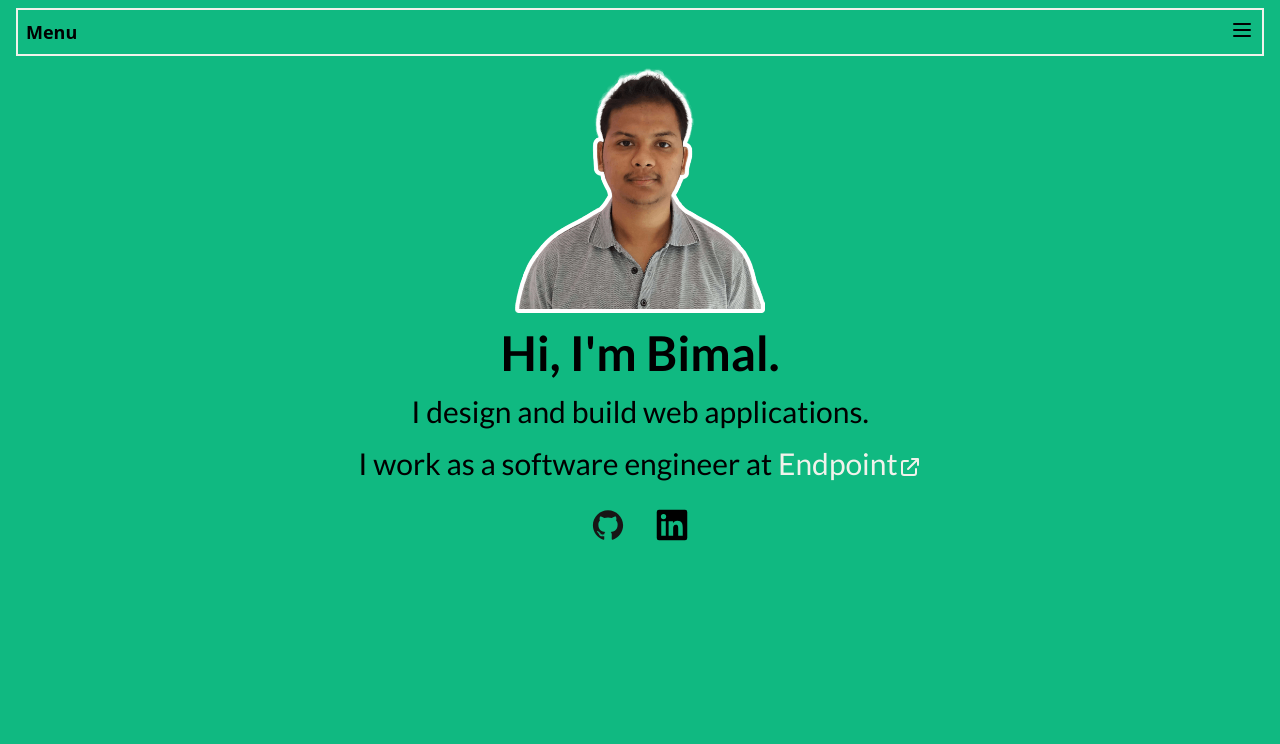
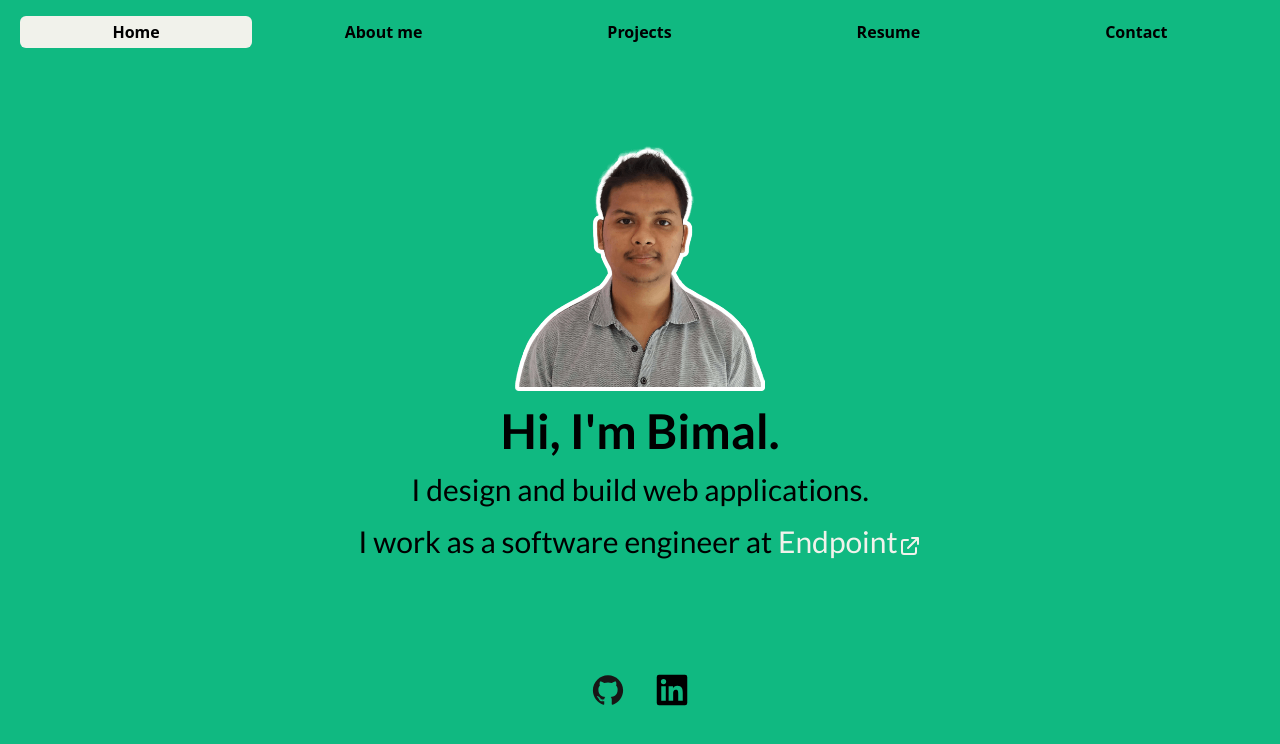
Before and after one commit to bimalghartimagar/portfolio, a Nuxt app: page / in a window 1280 px wide. Shown: the top 744 px of the page. Built offline with nearby package versions, Linux system fonts and the light colour scheme.

Commit message:
feat: Navbar desktop menu

```diff
--- a/components/TheNavBar.vue
+++ b/components/TheNavBar.vue
@@ -4,7 +4,7 @@
     :class="showMenu ? 'border-2 border-alabaster' : ''"
   >
     <div
-      class="flex flex-row justify-between border-alabaster border-2 p-2"
+      class="lg:hidden flex flex-row justify-between border-alabaster border-2 p-2"
       :class="showMenu ? 'border-t-0 border-b-0 border-l-0 border-r-0' : ''"
     >
       <div class="text-lg font-semibold">Menu</div>
@@ -42,7 +42,7 @@
       </div>
     </div>
     <!-- <transition name="slide"> -->
-      <TheNavLinkList class="grid gap-y-1 mx-1" v-show="showMenu" />
+    <TheNavLinkList class="grid gap-y-1 mx-1 lg:grid lg:grid-flow-col" :class="showMenu?'':'hidden'" />
     <!-- </transition> -->
   </nav>
 </template>
@@ -66,5 +66,4 @@ export default {
 </script>
 
 <style scoped>
-
 </style>
--- a/layouts/default.vue
+++ b/layouts/default.vue
@@ -1,5 +1,5 @@
 <template>
-  <div class="bg-green-500 min-h-screen pt-2">
+  <div class="bg-green-500 min-h-screen lg:grid lg:justify-items-stretch lg:items-baseline pt-4">
     <TheNavBar />
     <main>
       <Nuxt />
```
